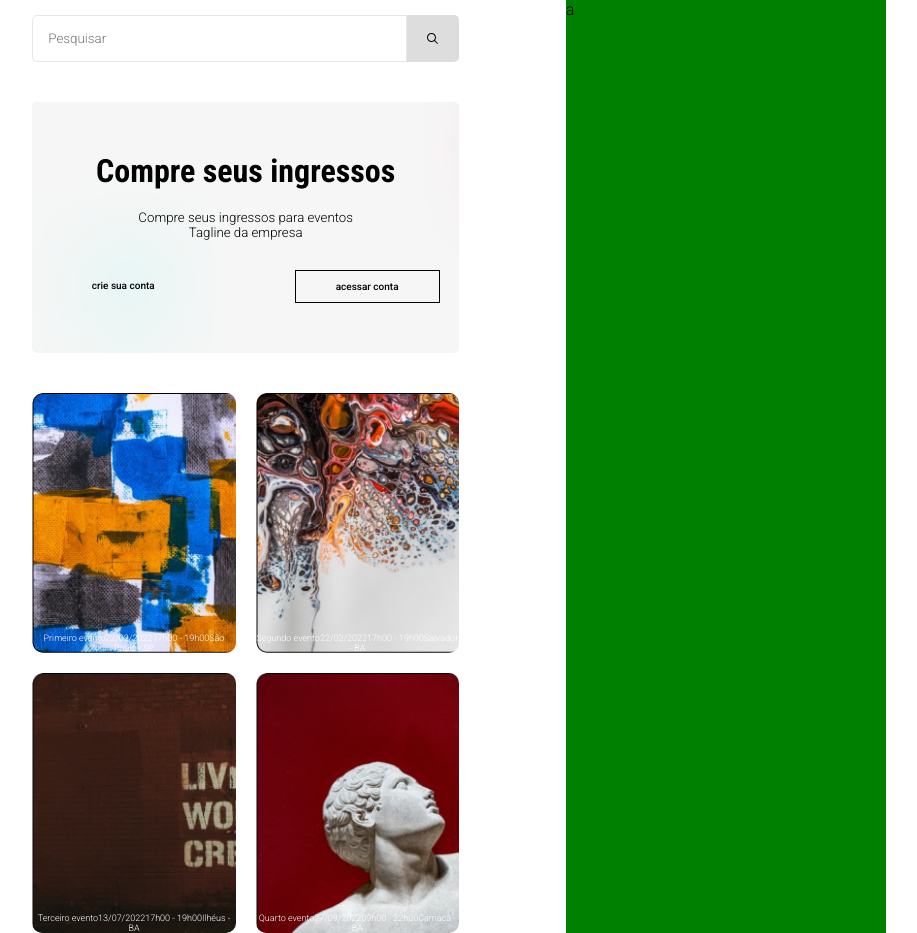
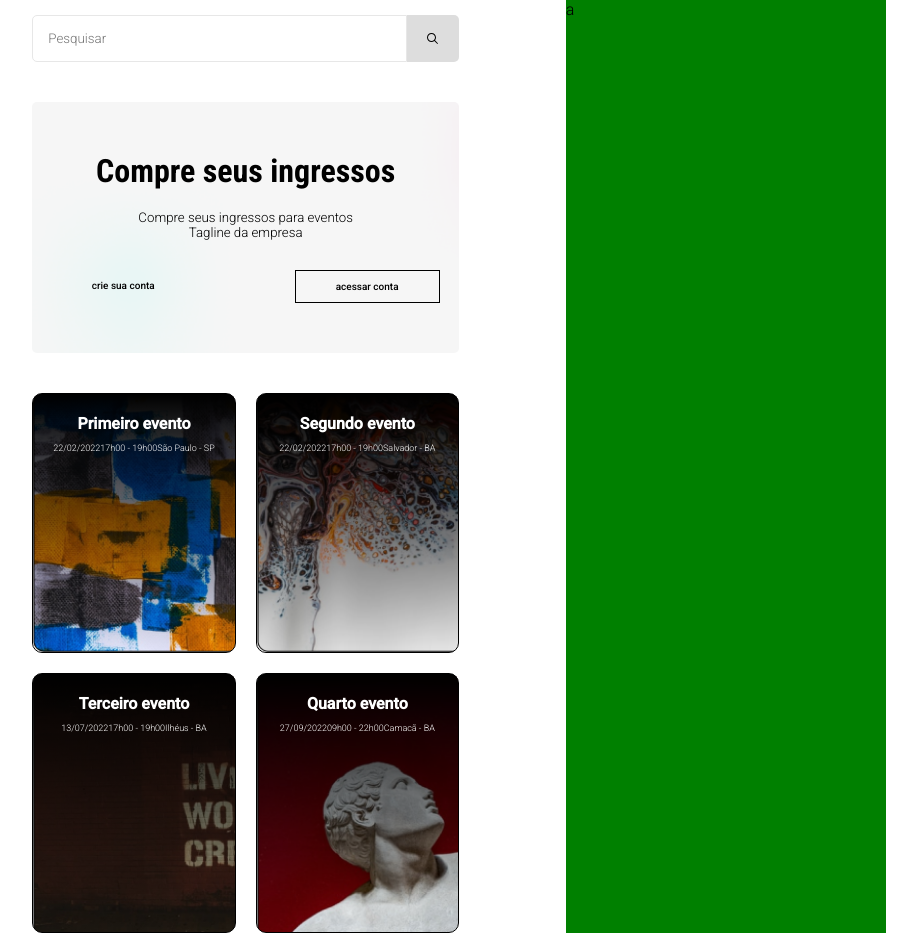
Before and after one commit to Dorishow/gestao-de-eventos, a React (Create React App) app: page / in a window 1280 px wide. Shown: the whole page, without its empty margins (181-1098 px from the left). Built offline with nearby package versions, Linux system fonts and the light colour scheme.

Commit message:
feat: concluded mainContent components on home page

```diff
--- a/src/components/EventsContainer/Event/EventComponent.tsx
+++ b/src/components/EventsContainer/Event/EventComponent.tsx
@@ -10,13 +10,21 @@ interface EventProps{
 const eventStyle = css('article', {
     backgroundSize: 'cover',
     height: '260px',
-    display: 'grid',
-    placeItems: 'end',
+    verticalAlign: 'middle',
     textDecoration: 'none',
     color: '#ffffff',
     borderRadius: '10px',
     textAlign: 'center',
     fontSize: 'xx-small',
+    border: '1px solid black',
+
+    'h1':{
+        paddingTop: '20px',
+        fontSize: 'medium',
+        fontWeight: 'bold',
+        bottom: '0',
+        position: 'relative',
+    },
 
     '@media (max-width: 1023px)':{
         padding: '20px',
@@ -26,11 +34,19 @@ const eventStyle = css('article', {
 export default class EventComponent extends React.Component<EventProps, any>{
     render(): React.ReactNode {
         return(
-            <Link to={`event/${this.props.event.id}`} className={eventStyle()} style={{backgroundImage: `url('${this.props.event.image}')`}}>
+            <Link to={`event/${this.props.event.id}`} className={eventStyle()}
+            style={{backgroundImage: `linear-gradient(to bottom, rgba(0, 0, 0, 1), rgba(0, 0, 0, 0)), url('${this.props.event.image}')`}}>
+                <article>
+                    <h1>
+
                 {this.props.event.name}
+                    </h1>
+
+                <br />
                 {this.props.event.date}
                 {this.props.event.timeInterval}
                 {this.props.event.local}
+                </article>
             </Link>
         )
     }
--- a/src/pages/user/Home/Home.tsx
+++ b/src/pages/user/Home/Home.tsx
@@ -21,18 +21,19 @@ export default class Home extends React.Component<any, HomeState>{
 
     searchHandler(event: any){
         event.preventDefault();
-        const content = event.target[0].value;
-        if(content) console.log(content)
-
-        const regex = new RegExp(`${content}`, 'g');
-        const matched = [...this.state.events].filter((event) => event.name.match(regex));
+        const content = event.target[0].value
+        const regex = new RegExp(`${content.toUpperCase()}`, 'g');
+        const matched = [...this.state.events].filter((event) =>
+        event.name.toUpperCase().match(regex)
+        || event.local.toUpperCase().match(regex)
+        || event.date.toUpperCase().match(regex))
         this.setState({visibleEvents: matched})
     }
 
     componentDidMount(){
         const eventService: EventService = new EventService();
         const allEvents = eventService.getDummyEvents();
-        this.setState({events: allEvents, visibleEvents: allEvents}, ()=> console.log(this.state.events));
+        this.setState({events: allEvents, visibleEvents: allEvents});
     }
 
     render(): React.ReactNode {
```
